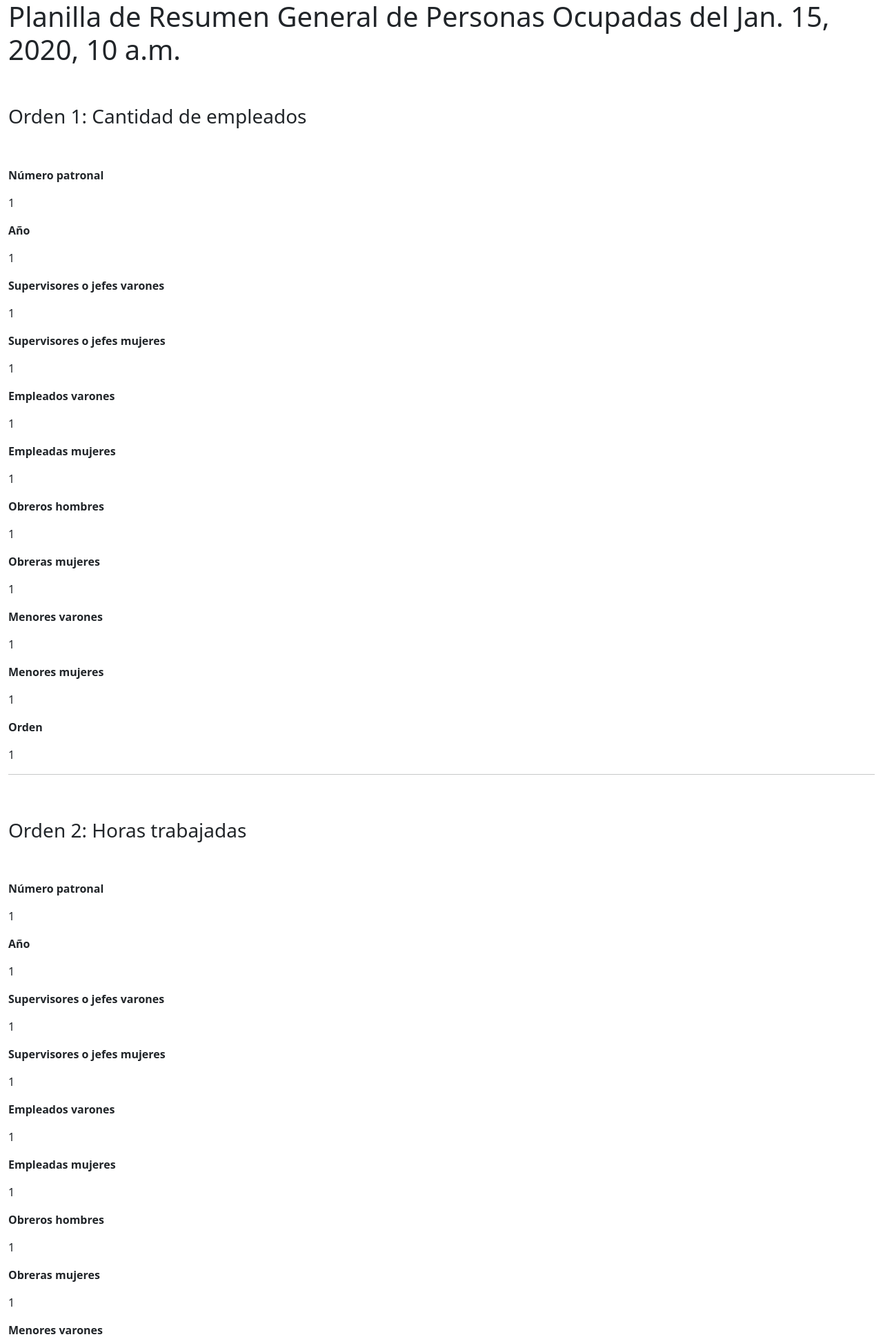
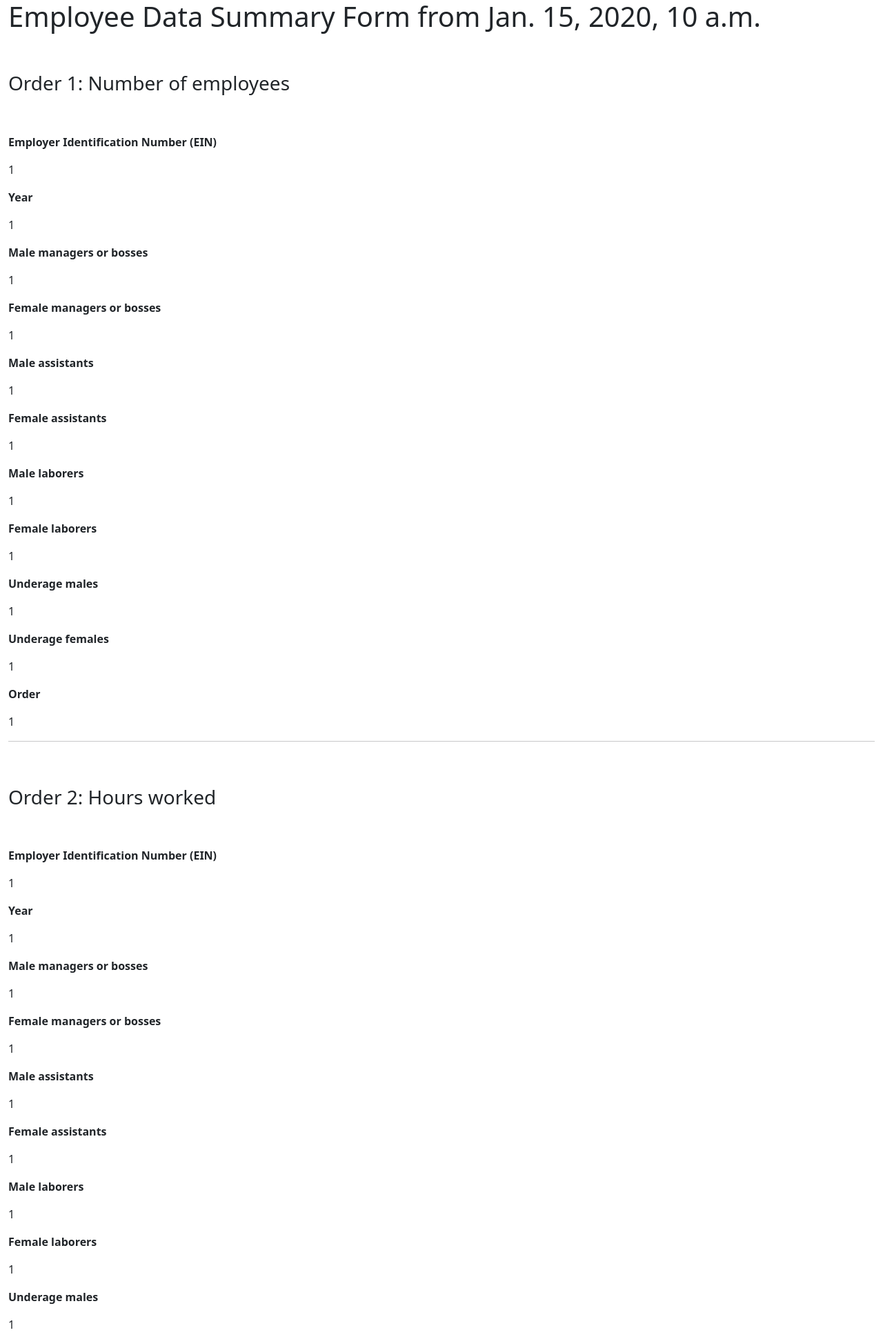
Before and after one commit to eduardoluis11/human-resources-english, a Django app: page /1/ver-planilla-resumen-ministerio in a window 1280 px wide. Shown: the top 1938 px of the page at 69% size. Run offline with Django 4.2, Linux system fonts and the light colour scheme; a user stored in the database is signed in; tables that the repository leaves empty hold one stand-in row (values such as "Sample post"); some libraries are stand-ins or nearby versions.

Commit message:
I translated part of "Ministerio del trabajo"

```diff
--- a/templates/ministerio-de-trabajo/ver-planilla-resumen.html
+++ b/templates/ministerio-de-trabajo/ver-planilla-resumen.html
@@ -1,56 +1,64 @@
 {% extends "disposicion-para-impresoras.html" %}
 
 {% block title %}
-    Ver Planilla de Resumen General de Personas Ocupadas
+    Employee Data Summary Form Detailed View
 {% endblock %}
 
 {% block body %}
 
 
-    <!-- Esto pondrá el año del informe en el título de Planilla de Resumen General de Personas Ocupadas -->
+    <!-- Esto pondrá el Year del informe en el título de Planilla de Resumen General de Personas Ocupadas -->
     {% for datos in planilla_seleccionada %}
-        <h1>Planilla de Resumen General de Personas Ocupadas del {{datos.timestamp}}</h1>
+        <h1>Employee Data Summary Form from {{datos.timestamp}}</h1>
         <br>
         <br>
 
         <!-- Datos de la Planilla de Resumen General de Personas Ocupadas seleccionada.
         -->
         <!-- Orden 1: Cantidad de empleados -->
-        <h3>Orden 1: Cantidad de empleados</h3>
+        <h3>Order 1: Number of employees</h3>
         <br>
         <br>
 
-        <p><b>Número patronal</b></p>
+        <p><b>Employer Identification Number (EIN)</b></p>
         <p>{{datos.numero_patronal_orden_1}}</p>
 
-        <p><b>Año</b></p>
+        <p><b>Year</b></p>
         <p>{{datos.anno_orden_1}}</p>
 
-        <p><b>Supervisores o jefes varones</b></p>
+<!--        Male managers or bosses-->
+        <p><b>Male managers or bosses</b></p>
         <p>{{datos.supervisores_o_jefes_varones_orden_1}}</p>
 
-        <p><b>Supervisores o jefes mujeres</b></p>
+<!--        Female managers or bosses-->
+        <p><b>Female managers or bosses</b></p>
         <p>{{datos.supervisores_o_jefes_mujeres_orden_1}}</p>
 
-        <p><b>Empleados varones</b></p>
+<!--        Male assistants-->
+        <p><b>Male assistants</b></p>
         <p>{{datos.empleados_varones_orden_1}}</p>
 
-        <p><b>Empleadas mujeres</b></p>
+<!--        Female assistants-->
+        <p><b>Female assistants</b></p>
         <p>{{datos.empleados_mujeres_orden_1}}</p>
 
-        <p><b>Obreros hombres</b></p>
+<!--        Male laborers-->
+        <p><b>Male laborers</b></p>
         <p>{{datos.obreros_hombres_orden_1}}</p>
 
-        <p><b>Obreras mujeres</b></p>
+<!--        Female laborers-->
+        <p><b>Female laborers</b></p>
         <p>{{datos.obreras_mujeres_orden_1}}</p>
 
-        <p><b>Menores varones</b></p>
+<!--        Underage males-->
+        <p><b>Underage males</b></p>
         <p>{{datos.menores_varones_orden_1}}</p>
 
-        <p><b>Menores mujeres</b></p>
+<!--        Underage females-->
+        <p><b>Underage females</b></p>
         <p>{{datos.menores_mujeres_orden_1}}</p>
 
-        <p><b>Orden</b></p>
+        <p><b>Order</b></p>
         <p>{{datos.orden_1}}</p>
 
         <hr>
@@ -58,41 +66,42 @@
         <br>
 
         <!-- Orden 2: Horas trabajadas -->
-        <h3>Orden 2: Horas trabajadas</h3>
+        <h3>Order 2: Hours worked</h3>
         <br>
         <br>
 
-        <p><b>Número patronal</b></p>
+        <p><b>Employer Identification Number (EIN)</b></p>
         <p>{{datos.numero_patronal_orden_2}}</p>
 
-        <p><b>Año</b></p>
+        <p><b>Year</b></p>
         <p>{{datos.anno_orden_2}}</p>
 
-        <p><b>Supervisores o jefes varones</b></p>
+<!--        Male managers or bosses-->
+        <p><b>Male managers or bosses</b></p>
         <p>{{datos.supervisores_o_jefes_varones_orden_2}}</p>
 
-        <p><b>Supervisores o jefes mujeres</b></p>
+        <p><b>Female managers or bosses</b></p>
         <p>{{datos.supervisores_o_jefes_mujeres_orden_2}}</p>
 
-        <p><b>Empleados varones</b></p>
+        <p><b>Male assistants</b></p>
         <p>{{datos.empleados_varones_orden_2}}</p>
 
-        <p><b>Empleadas mujeres</b></p>
+        <p><b>Female assistants</b></p>
         <p>{{datos.empleados_mujeres_orden_2}}</p>
 
-        <p><b>Obreros hombres</b></p>
+        <p><b>Male laborers</b></p>
         <p>{{datos.obreros_hombres_orden_2}}</p>
 
-        <p><b>Obreras mujeres</b></p>
+        <p><b>Female laborers</b></p>
         <p>{{datos.obreras_mujeres_orden_2}}</p>
 
-        <p><b>Menores varones</b></p>
+        <p><b>Underage males</b></p>
         <p>{{datos.menores_varones_orden_2}}</p>
 
-        <p><b>Menores mujeres</b></p>
+        <p><b>Underage females</b></p>
         <p>{{datos.menores_mujeres_orden_2}}</p>
 
-        <p><b>Orden</b></p>
+        <p><b>Order</b></p>
         <p>{{datos.orden_2}}</p>
 
         <hr>
@@ -100,41 +109,41 @@
         <br>
 
         <!-- Orden 3: Sueldos o jornales -->
-        <h3>Orden 3: Sueldos o jornales</h3>
+        <h3>Order 3: Salaries</h3>
         <br>
         <br>
 
-        <p><b>Número patronal</b></p>
+        <p><b>Employer Identification Number (EIN)</b></p>
         <p>{{datos.numero_patronal_orden_3}}</p>
 
-        <p><b>Año</b></p>
+        <p><b>Year</b></p>
         <p>{{datos.anno_orden_3}}</p>
 
-        <p><b>Supervisores o jefes varones</b></p>
+        <p><b>Male managers or bosses</b></p>
         <p>{{datos.supervisores_o_jefes_varones_orden_3}}</p>
 
-        <p><b>Supervisores o jefes mujeres</b></p>
+        <p><b>Female managers or bosses</b></p>
         <p>{{datos.supervisores_o_jefes_mujeres_orden_3}}</p>
 
-        <p><b>Empleados varones</b></p>
+        <p><b>Male assistants</b></p>
         <p>{{datos.empleados_varones_orden_3}}</p>
 
-        <p><b>Empleadas mujeres</b></p>
+        <p><b>Female assistants</b></p>
         <p>{{datos.empleados_mujeres_orden_3}}</p>
 
-        <p><b>Obreros hombres</b></p>
+        <p><b>Male laborers</b></p>
         <p>{{datos.obreros_hombres_orden_3}}</p>
 
-        <p><b>Obreras mujeres</b></p>
+        <p><b>Female laborers</b></p>
         <p>{{datos.obreras_mujeres_orden_3}}</p>
 
-        <p><b>Menores varones</b></p>
+        <p><b>Underage males</b></p>
         <p>{{datos.menores_varones_orden_3}}</p>
 
-        <p><b>Menores mujeres</b></p>
+        <p><b>Underage females</b></p>
         <p>{{datos.menores_mujeres_orden_3}}</p>
 
-        <p><b>Orden</b></p>
+        <p><b>Order</b></p>
         <p>{{datos.orden_3}}</p>
 
         <hr>
@@ -142,41 +151,41 @@
         <br>
 
         <!-- Orden 4: Cantidad de ingresos -->
-        <h3>Orden 4: Cantidad de ingresos</h3>
+        <h3>Order 4: Number of people hired</h3>
         <br>
         <br>
 
-        <p><b>Número patronal</b></p>
+        <p><b>Employer Identification Number (EIN)</b></p>
         <p>{{datos.numero_patronal_orden_4}}</p>
 
-        <p><b>Año</b></p>
+        <p><b>Year</b></p>
         <p>{{datos.anno_orden_4}}</p>
 
-        <p><b>Supervisores o jefes varones</b></p>
+        <p><b>Male managers or bosses</b></p>
         <p>{{datos.supervisores_o_jefes_varones_orden_4}}</p>
 
-        <p><b>Supervisores o jefes mujeres</b></p>
+        <p><b>Female managers or bosses</b></p>
         <p>{{datos.supervisores_o_jefes_mujeres_orden_4}}</p>
 
-        <p><b>Empleados varones</b></p>
+        <p><b>Male assistants</b></p>
         <p>{{datos.empleados_varones_orden_4}}</p>
 
-        <p><b>Empleadas mujeres</b></p>
+        <p><b>Female assistants</b></p>
         <p>{{datos.empleados_mujeres_orden_4}}</p>
 
-        <p><b>Obreros hombres</b></p>
+        <p><b>Male laborers</b></p>
         <p>{{datos.obreros_hombres_orden_4}}</p>
 
-        <p><b>Obreras mujeres</b></p>
+        <p><b>Female laborers</b></p>
         <p>{{datos.obreras_mujeres_orden_4}}</p>
 
-        <p><b>Menores varones</b></p>
+        <p><b>Underage males</b></p>
         <p>{{datos.menores_varones_orden_4}}</p>
 
-        <p><b>Menores mujeres</b></p>
+        <p><b>Underage females</b></p>
         <p>{{datos.menores_mujeres_orden_4}}</p>
 
-        <p><b>Orden</b></p>
+        <p><b>Order</b></p>
         <p>{{datos.orden_4}}</p>
 
         <hr>
@@ -184,50 +193,49 @@
         <br>
 
         <!-- Orden 5: Cantidad de egresos -->
-        <h3>Orden 5: Cantidad de egresos</h3>
+        <h3>Order 5: Number of people who left the company</h3>
         <br>
         <br>
 
-        <p><b>Número patronal</b></p>
+        <p><b>Employer Identification Number (EIN)</b></p>
         <p>{{datos.numero_patronal_orden_5}}</p>
 
-        <p><b>Año</b></p>
+        <p><b>Year</b></p>
         <p>{{datos.anno_orden_5}}</p>
 
-        <p><b>Supervisores o jefes varones</b></p>
+        <p><b>Male managers or bosses</b></p>
         <p>{{datos.supervisores_o_jefes_varones_orden_5}}</p>
 
-        <p><b>Supervisores o jefes mujeres</b></p>
+        <p><b>Female managers or bosses</b></p>
         <p>{{datos.supervisores_o_jefes_mujeres_orden_5}}</p>
 
-        <p><b>Empleados varones</b></p>
+        <p><b>Male assistants</b></p>
         <p>{{datos.empleados_varones_orden_5}}</p>
 
-        <p><b>Empleadas mujeres</b></p>
+        <p><b>Female assistants</b></p>
         <p>{{datos.empleados_mujeres_orden_5}}</p>
 
-        <p><b>Obreros hombres</b></p>
+        <p><b>Male laborers</b></p>
         <p>{{datos.obreros_hombres_orden_5}}</p>
 
-        <p><b>Obreras mujeres</b></p>
+        <p><b>Female laborers</b></p>
         <p>{{datos.obreras_mujeres_orden_5}}</p>
 
-        <p><b>Menores varones</b></p>
+        <p><b>Underage males</b></p>
         <p>{{datos.menores_varones_orden_5}}</p>
 
-        <p><b>Menores mujeres</b></p>
+        <p><b>Underage females</b></p>
         <p>{{datos.menores_mujeres_orden_5}}</p>
 
-        <p><b>Orden</b></p>
+        <p><b>Order</b></p>
         <p>{{datos.orden_5}}</p>
 
         <hr>
         <br>
         <br>
 
-
-
-        <p><b>Fecha en la que se registró la Planilla de Resumen General de Personas Ocupadas</b></p>
+<!--        Fecha en la que se registró la Planilla de Resumen General de Personas Ocupadas-->
+        <p><b>Date in which the Employee Data Summary Form was registered</b></p>
         <p>{{datos.timestamp}}</p>
     {% endfor %}
 {% endblock %}
```
